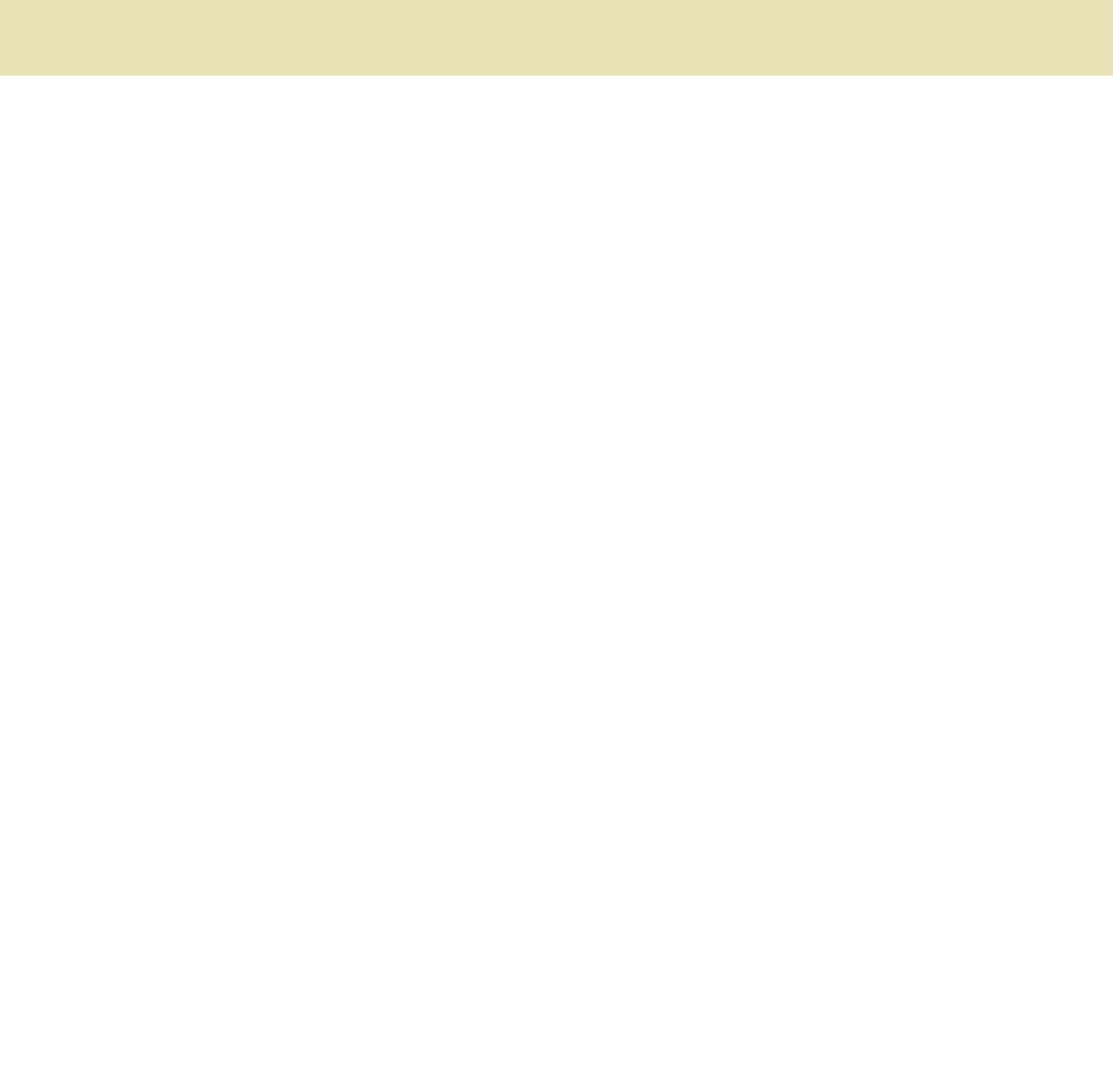
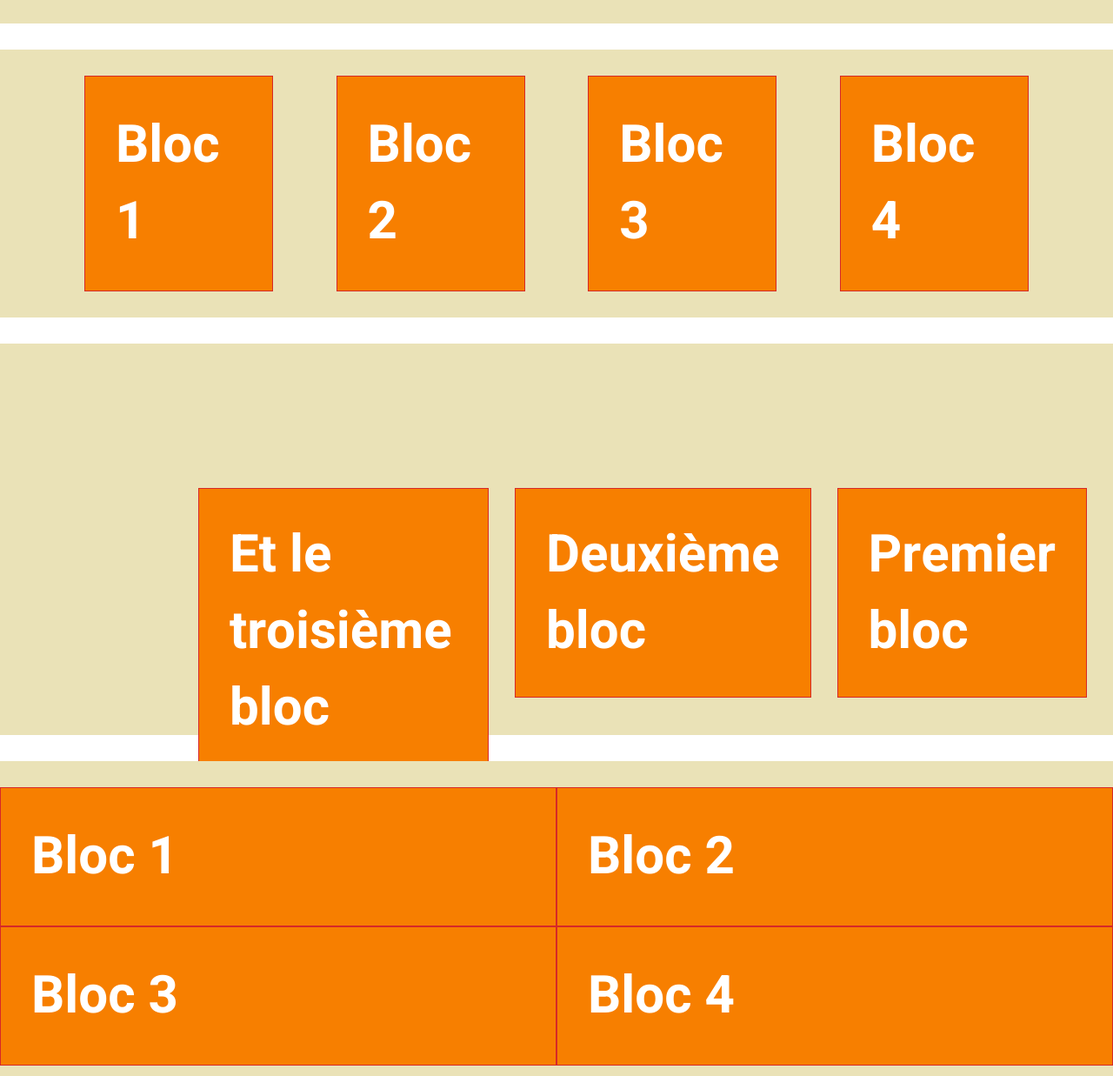
Before and after one commit to fionafionafionafionafiona/examen-1-etape-a, a website built with Parcel: page src/index.html in a window 1280 px wide. Shown: the part 823-2060 px from the top of the page at 87% size. Before the commit the page ends 910 px from the top, so only its background shows below. Built offline with nearby package versions, Linux system fonts and the light colour scheme.

Commit message:
all done

```diff
--- a/src/css/main.css
+++ b/src/css/main.css
@@ -49,8 +49,40 @@ p {
   flex-direction: column;
   align-items: center;
   gap: 30px;
+  .block {
+    width: fit-content;
+  }
 }
 
-.two {
-  width: fit-content;
+.c {
+  display: flex;
+  justify-content: space-around;
+  padding: 30px 97px;
+  justify-content: space-between;
+  .block {
+    width: 20%;
+  }
 }
+
+.d {
+  display: flex;
+  align-items: flex-start;
+  justify-content: center;
+  flex-direction: row-reverse;
+  padding: 166px 30px 167px 228px;
+  gap: 30px;
+  height: 450px;
+  .block {
+    width: fit-content;
+  }
+  p {
+    padding: 31.5px 35px;
+  }
+}
+.e {
+  display: flex;
+  flex-wrap: wrap;
+  .block {
+    width: 50%;
+  }
+}
--- a/src/index.html
+++ b/src/index.html
@@ -15,31 +15,70 @@
   <body>
     <div class="flexbox">
       <div class="wrapper a">
-        <div class="block one">
+        <div class="block">
           <p>Bloc 1</p>
         </div>
-        <div class="block one">
+        <div class="block">
           <p>Bloc 2</p>
         </div>
-        <div class="block one">
+        <div class="block">
           <p>Bloc 3</p>
         </div>
       </div>
       <div class="wrapper b">
-        <div class="block two">
+        <div class="block">
           <p>Premier bloc</p>
         </div>
-        <div class="block two">
+        <div class="block">
           <p>Deuxième bloc</p>
         </div>
-        <div class="block two">
+        <div class="block">
           <p>Et le troisième bloc</p>
         </div>
       </div>
+
+      <div class="wrapper c">
+        <div class="block">
+          <p>Bloc 1</p>
+        </div>
+        <div class="block">
+          <p>Bloc 2</p>
+        </div>
+        <div class="block">
+          <p>Bloc 3</p>
+        </div>
+        <div class="block">
+          <p>Bloc 4</p>
+        </div>
+      </div>
+
+      <div class="wrapper d">
+        <div class="block">
+          <p>Premier bloc</p>
+        </div>
+        <div class="block">
+          <p>Deuxième bloc</p>
+        </div>
+        <div class="block">
+          <p>Et le troisième bloc</p>
+        </div>
+      </div>
+
+      <div class="wrapper e">
+        <div class="block">
+          <p>Bloc 1</p>
+        </div>
+        <div class="block">
+          <p>Bloc 2</p>
+        </div>
+        <div class="block">
+          <p>Bloc 3</p>
+        </div>
+        <div class="block">
+          <p>Bloc 4</p>
+        </div>
+      </div>
     </div>
-
-    <div class="wrapper c"></div>
-
     <script src="js/main.js" type="module"></script>
   </body>
 </html>
```
